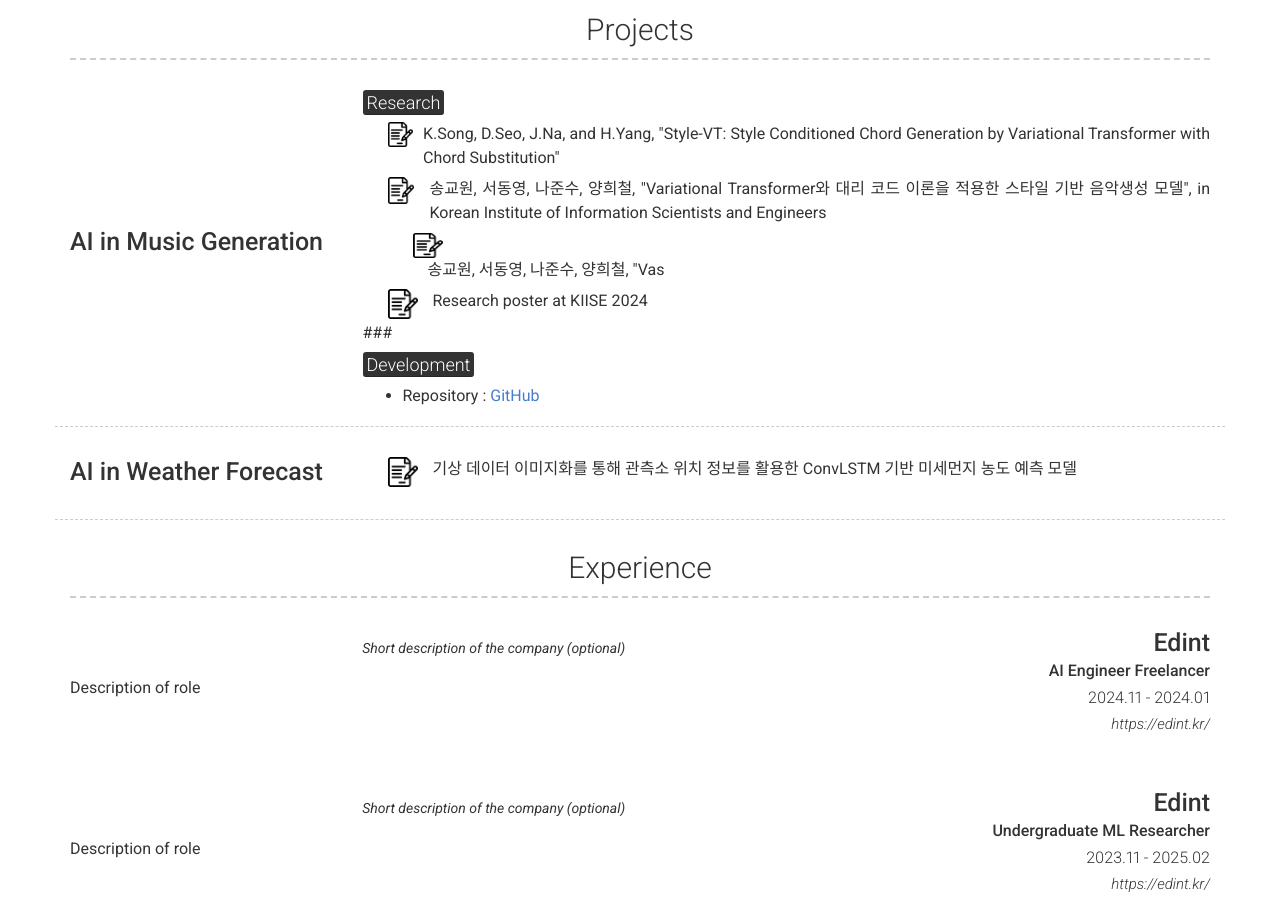
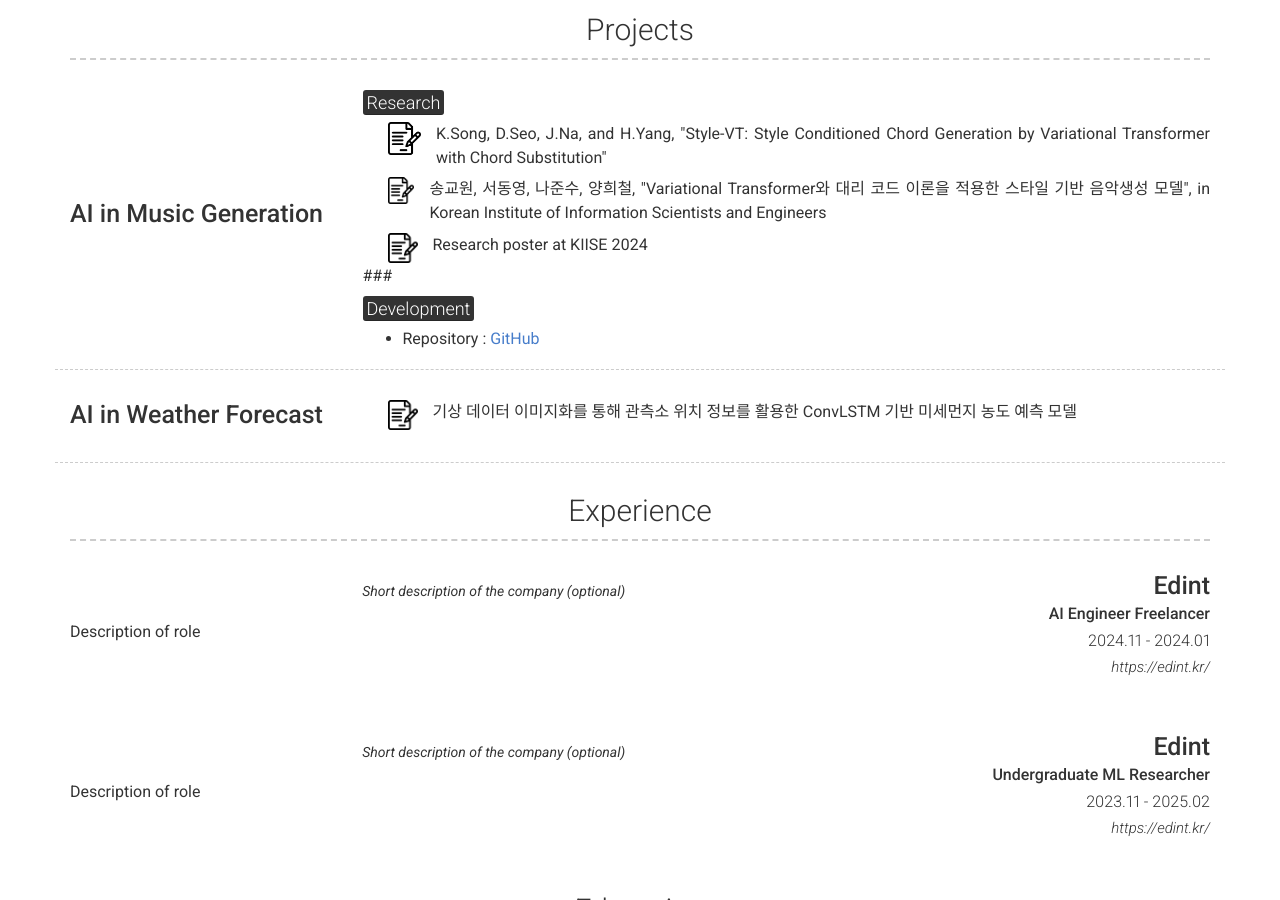
Before and after one commit to tim000519/tim000519.github.io, a Jekyll site: the page built from index.md, in a window 1280 px wide and 900 px high, scrolled down 540 px. Built offline with Jekyll 4.4.1, drawn with Linux system fonts in a browser that asks for light colours; nearby versions of some CDN libraries.

Commit message:
Update _config.yml

```diff
--- a/_config.yml
+++ b/_config.yml
@@ -74,8 +74,8 @@ content:
           ## <mark style="margin-bottom: 30px;">Research</mark>
 
           <div style="display: flex; align-items: flex-start; margin-left: 25px;">
-            <a href="/pdf/Access.pdf" target="_blank" style="margin-right: 5px;">
-              <img src="/images/contract.png" alt="PDF" style="width: 30px; height: 25px; display: block;">
+            <a href="/pdf/Access.pdf" target="_blank" style="margin-right: 10px;">
+              <img src="/images/contract.png" alt="PDF" width="40" style="vertical-align: middle;">
             </a>
             <p style="margin-left: 5px; vertical-align: middle;">
               K.Song, D.Seo, J.Na, and H.Yang, "Style-VT: Style Conditioned Chord Generation by Variational Transformer with Chord Substitution"
@@ -90,16 +90,6 @@ content:
               송교원, 서동영, 나준수, 양희철, "Variational Transformer와 대리 코드 이론을 적용한 스타일 기반 음악생성 모델", in Korean Institute of Information Scientists and Engineers
             </p>
           </div>
-
-          <div style="display: inline-block; margin-left: 50px;">
-            <a href="/pdf/style.pdf" target="_blank" style="margin-right: 10px; vertical-align: top;">
-              <img src="/images/contract.png" alt="PDF" style="width: 30px; height: 25px; display: block;">
-            </a>
-            <p style="margin-left: 5px; display: inline-block; vertical-align: middle;">
-              송교원, 서동영, 나준수, 양희철, "Vas
-            </p>
-          </div>
-
 
           <div style="display: flex; align-items: flex-start; margin-left: 25px;">
             <a href="/pdf/poster.pdf" target="_blank" style="margin-right: 10px;">
```
